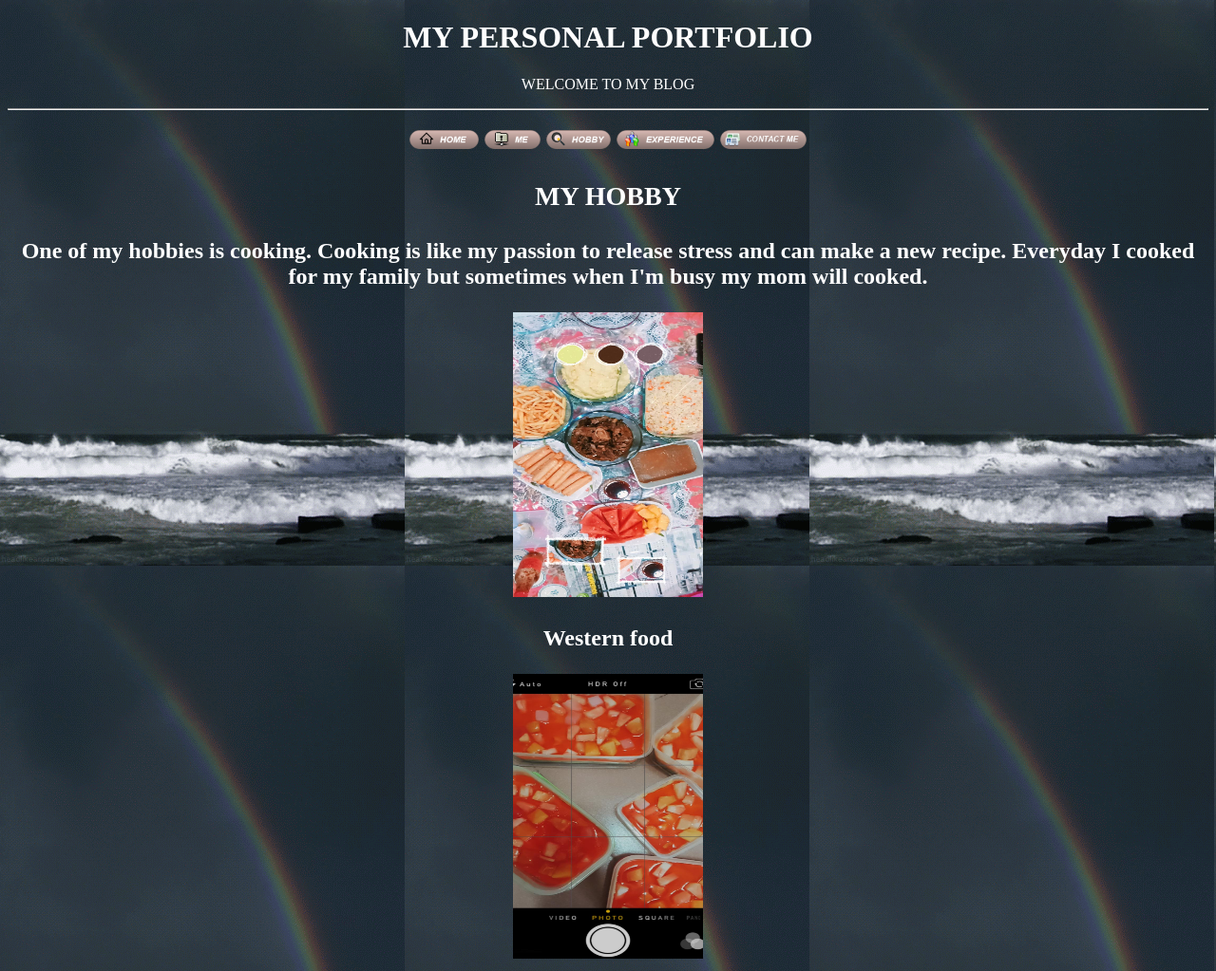
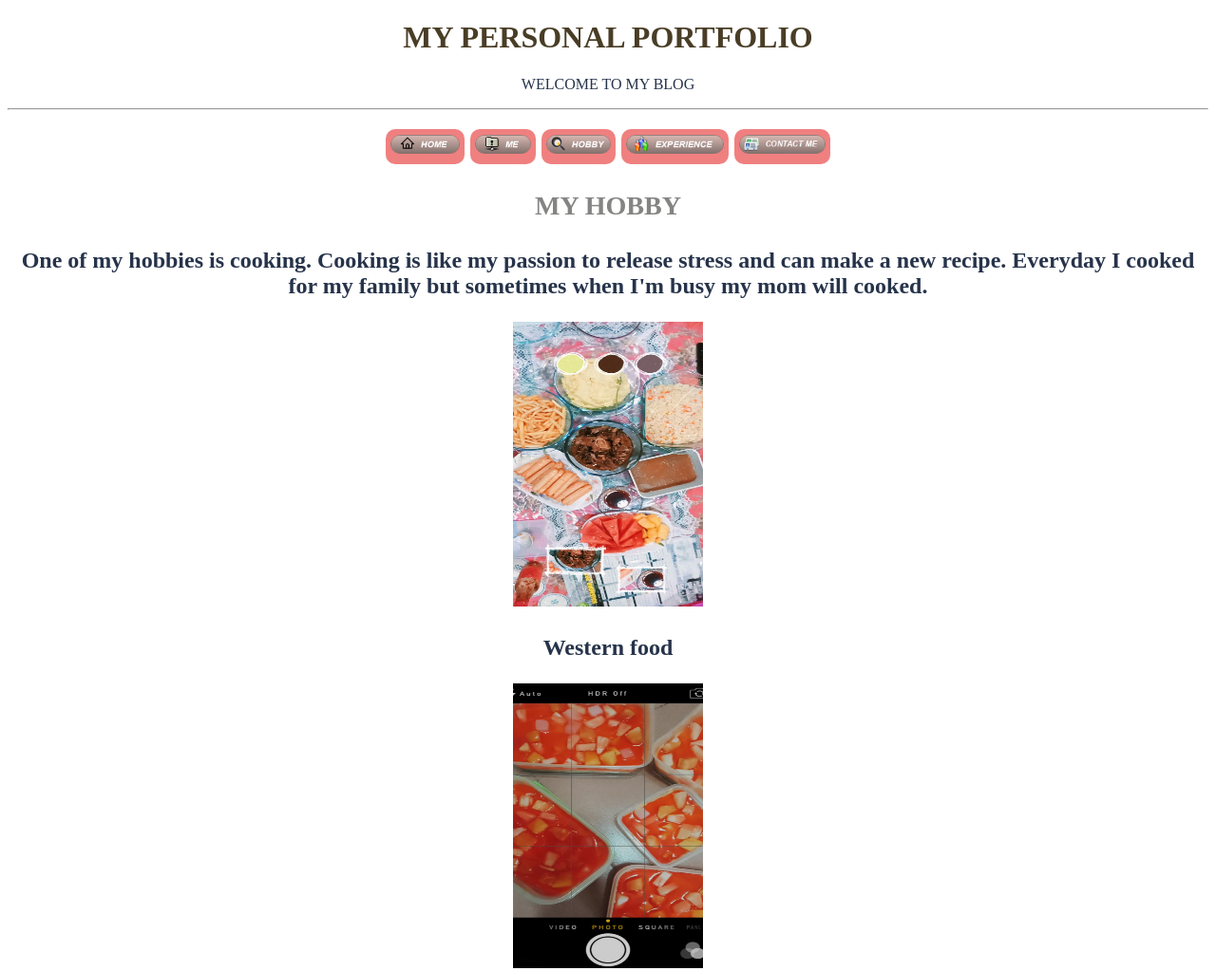
Before and after one commit to syahirahaminuddin/my.personal.portfolio, a plain HTML site: page hobby.html in a window 1280 px wide. Shown: the top 1023 px of the page at 95% size. Drawn offline with Linux system fonts and the light colour scheme.

Commit message:
Update hobby.html

```diff
--- a/hobby.html
+++ b/hobby.html
@@ -1,11 +1,31 @@
 <!DOCTYPE html>
 <html>
-    <head>
+<head>
+<center><style>
+        a:link, a:visited
+          {
+              background-color: #F08080;
+              color:#778899;
+              padding: 5px;
+              text-align:center;
+              text-decoration: none;
+              display: inline-block;
+              border-radius: 10px;
+          }
+        a:hover, a:active
+            {
+                background-color: #FFC0CB;
+            }
+</style>
+</head>
         <title>My Personal Portfolio</title>
-    </head>
-<body background="images/background.gif">
-<center><h1><font color="white">MY PERSONAL PORTFOLIO</h1></center>
-<center><p>WELCOME TO MY BLOG</p></center>
+            <link rel="stylesheet" type="text/css" href="style.css">
+            <link href="https://fonts.googleapis.com/css2?family=Caveat&family=Dancing+Script&display=swap" rel="stylesheet">
+            <link href="https://fonts.googleapis.com/css2?family=Caveat&family=Dancing+Script&family=Inconsolata:wght@300&display=swap" rel="stylesheet">
+</head>
+<body>
+<center><h1><font color="#493D26">MY PERSONAL PORTFOLIO</h1></center>
+<center><p><font color= "#26334A">WELCOME TO MY BLOG</p></center>
 
 <center><hr><h2><a href="home.html"><img src="images/home.png" height="20"></a>
 	<a href="me.html"><img src="images/me.png" height="20"></a>
@@ -13,9 +33,9 @@
 	<a href="experience.html"><img src="images/experience.png" height="20"></a>
 	<a href="contact.me.html"><img src="images/contact.me.png" height="20"></a></centre>
 
-<center><h3>MY HOBBY</h3></center>
+<center><h3><font color="#848482">MY HOBBY</h3></center>
 
-<center><p>One of my hobbies is cooking. Cooking is like my passion to release stress and can make a new recipe. Everyday I cooked for my family but sometimes when I'm busy my mom will cooked.</p></center>
+<center><p><font color="#26334A">One of my hobbies is cooking. Cooking is like my passion to release stress and can make a new recipe. Everyday I cooked for my family but sometimes when I'm busy my mom will cooked.</p></center>
 
 <center><img src="images/western.jpg" height="300" width="200"></center>
 <center><p>Western food</p></center>
@@ -27,7 +47,7 @@
 
 <center><p>Everytime birthday celebration for my families, I'll cooked also I as a planner too for plan everything. Recently, my mom birtday. So, I decide make a steamboat and grill at home. It is caused MCO, can't go out and I did it make it reality. Nothing impossible right? Hahaha...</p></center>
 
-<center><h1>Birtday celebration part 1</h1></center>
+<center><h1>Birtday celebration</h1></center>
 <center><video width="350" height="240" controls>
   <source src="images/befday1.mp4" type="video/mp4">
   <source src="images/befday1.ogg" type="video/ogg"></center>
```
